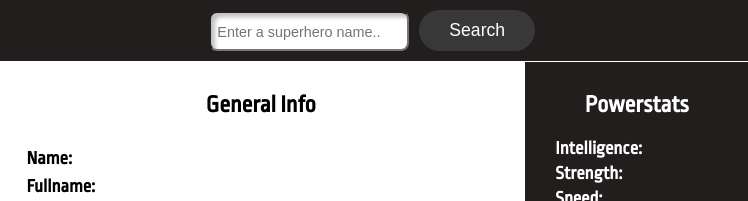
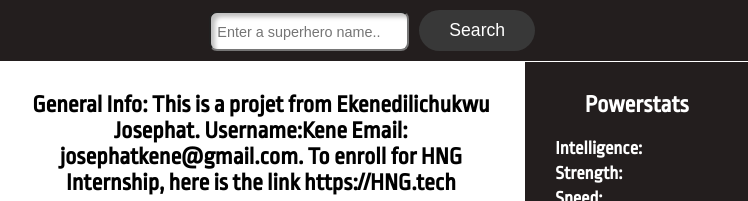
Before and after one commit to Jovals/Superhero, a plain HTML site: page index.html in a window 1280 px wide. Shown: the top 201 px of the page, 532-1280 px from the left. Drawn offline with Linux system fonts and the light colour scheme; no server answers; a web font is replaced by a local one.

Commit message:
modification for hng

```diff
--- a/index.html
+++ b/index.html
@@ -27,7 +27,10 @@
 
                 <div class="upperContent">
                     <div class="generalInfo">
-                        <h2>General Info</h2>
+                        <h2>General Info: This is a projet from Ekenedilichukwu Josephat. Username:Kene Email: josephatkene@gmail.com.
+                        To enroll for HNG Internship, here is the link <a>https://HNG.tech</a>
+                        </h2>
+
                         <div class="container">
                             <h3>Name: <span  id="nameValue"></span></h3>
                             <h3>Fullname: <span id="fullnameValue"></span></h3>
```
Also changed, not shown: 1 other file.
